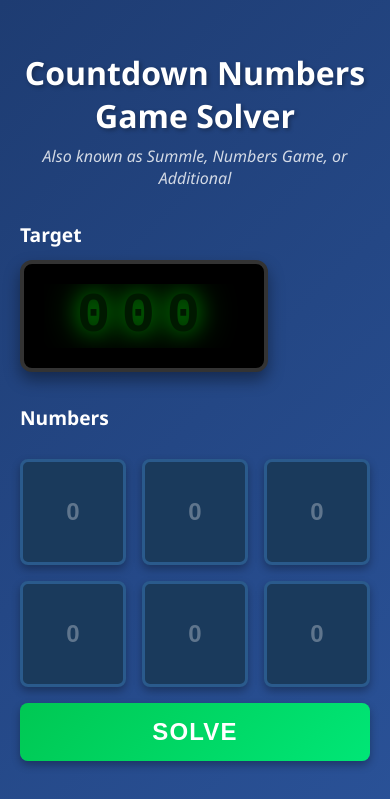
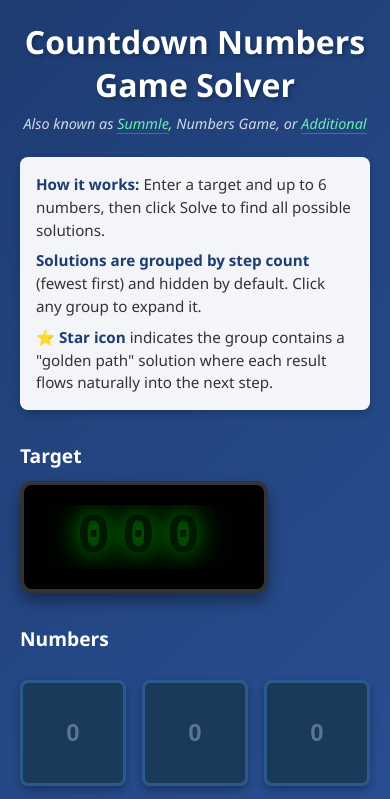
Before and after one commit to johnsyweb/countdown, a website built with Vite: page website/index.html in a window 390 px wide. Shown: the top 799 px of the page. Built offline with nearby package versions, Linux system fonts and the light colour scheme.

Commit message:
feat: add user guidance and links to related games
- Add info box explaining how the solver works
- Explain that solutions are grouped and hidden by default
- Document what the ⭐ star icon means (golden path solutions)
- Add links to Summle and Additional in subtitle
- Style links with green colour matching theme
- Add hover and focus states for accessibility
- Improve mobile responsiveness for info box
- Help visitors understand the interface at a glance

```diff
--- a/website/index.html
+++ b/website/index.html
@@ -21,7 +21,18 @@
 <body>
     <div class="container">
         <h1>Countdown Numbers Game Solver</h1>
-        <p class="subtitle">Also known as Summle, Numbers Game, or Additional</p>
+        <p class="subtitle">
+            Also known as
+            <a href="https://summle.net" target="_blank" rel="noopener noreferrer">Summle</a>,
+            Numbers Game, or
+            <a href="https://additional.today" target="_blank" rel="noopener noreferrer">Additional</a>
+        </p>
+
+        <div class="info-box">
+            <p><strong>How it works:</strong> Enter a target and up to 6 numbers, then click Solve to find all possible solutions.</p>
+            <p><strong>Solutions are grouped by step count</strong> (fewest first) and hidden by default. Click any group to expand it.</p>
+            <p><strong>⭐ Star icon</strong> indicates the group contains a "golden path" solution where each result flows naturally into the next step.</p>
+        </div>
 
         <div class="target-section">
             <label>Target</label>
--- a/website/style.css
+++ b/website/style.css
@@ -32,8 +32,52 @@ h1 {
   text-align: center;
   color: rgba(255, 255, 255, 0.8);
   font-size: 1rem;
+  margin-bottom: 1.5rem;
+  font-style: italic;
+}
+
+.subtitle a {
+  color: #69f0ae;
+  text-decoration: none;
+  border-bottom: 1px solid rgba(105, 240, 174, 0.3);
+  transition: all 0.2s ease;
+}
+
+.subtitle a:hover {
+  color: #b9f6ca;
+  border-bottom-color: #b9f6ca;
+}
+
+.subtitle a:focus {
+  outline: 2px solid #69f0ae;
+  outline-offset: 2px;
+}
+
+.info-box {
+  background: rgba(255, 255, 255, 0.95);
+  border-radius: 8px;
+  padding: 1.25rem 1.5rem;
   margin-bottom: 2rem;
-  font-style: italic;
+  box-shadow: 0 4px 8px rgba(0, 0, 0, 0.2);
+}
+
+.info-box p {
+  margin: 0.5rem 0;
+  color: #333;
+  font-size: 0.95rem;
+  line-height: 1.5;
+}
+
+.info-box p:first-child {
+  margin-top: 0;
+}
+
+.info-box p:last-child {
+  margin-bottom: 0;
+}
+
+.info-box strong {
+  color: #1e3c72;
 }
 
 label {
@@ -284,6 +328,15 @@ label {
     font-size: 2rem;
   }
 
+  .subtitle {
+    font-size: 0.9rem;
+  }
+
+  .info-box {
+    font-size: 0.85rem;
+    padding: 1rem;
+  }
+
   .seven-segment-display input {
     font-size: 3.5rem;
     width: 200px;
```
